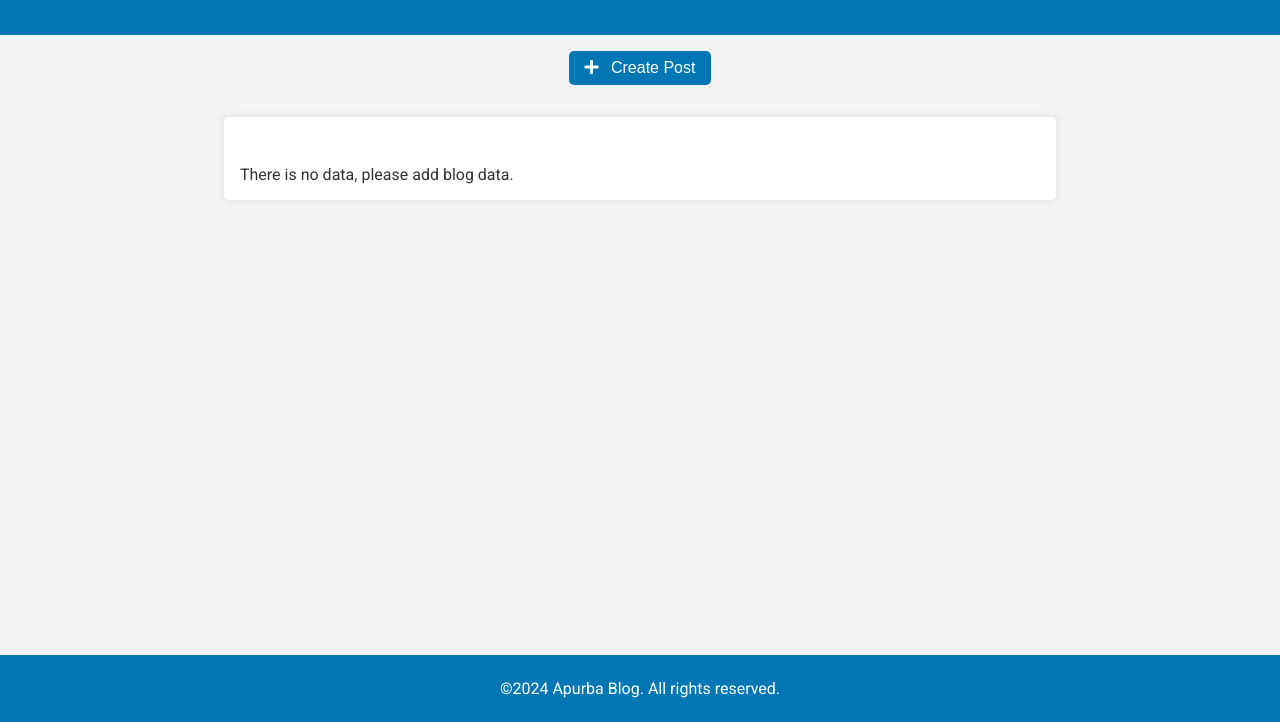
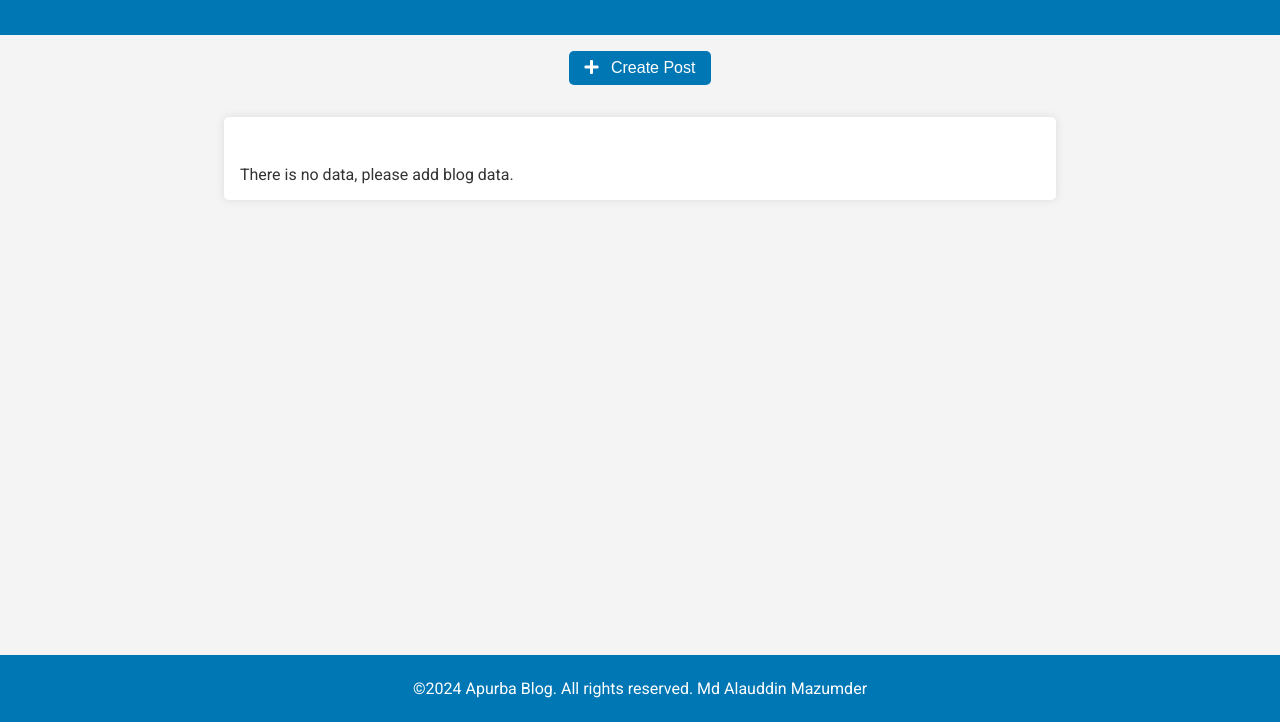
Before and after one commit to DSALAUDDIN/Problem-Scenario-for-Full-Stack-Developer-Position-at-Apurba-Technologies-Ltd, a website: page apurba-blog-app/index.html in a window 1280 px wide. Shown: the part 78-800 px from the top of the page. Drawn offline with nearby package versions, Linux system fonts and the light colour scheme; no server answers.

Commit message:
footer has added

```diff
--- a/apurba-blog-app/index.html
+++ b/apurba-blog-app/index.html
@@ -66,7 +66,7 @@
     </main>
 
     <footer>
-        <p>©2024 Apurba Blog. All rights reserved.</p>
+        <p>©2024 Apurba Blog. All rights reserved. Md Alauddin Mazumder</p>
     </footer>
 </div>
 </body>
```
